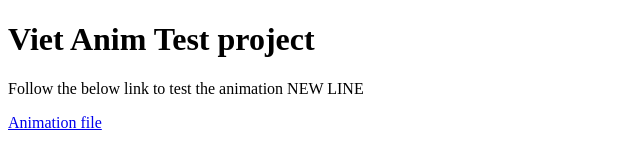
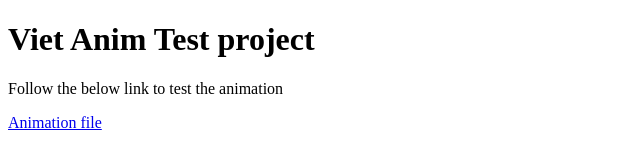
Before and after one commit to kirillSkorodelov/animViet, a plain HTML site: page index.html in a window 1280 px wide. Shown: the whole page, without its empty margins (0-640 px from the left). Drawn offline with Linux system fonts and the light colour scheme.

Commit message:
Update index.html

```diff
--- a/index.html
+++ b/index.html
@@ -3,7 +3,7 @@
 
 <body>
     <h1>Viet Anim Test project</h1>
-    <p>Follow the below link to test the animation NEW LINE</p>
+    <p>Follow the below link to test the animation</p>
     <a href="strapsFile/straps.html">Animation file</a>
 
 </body>
```
